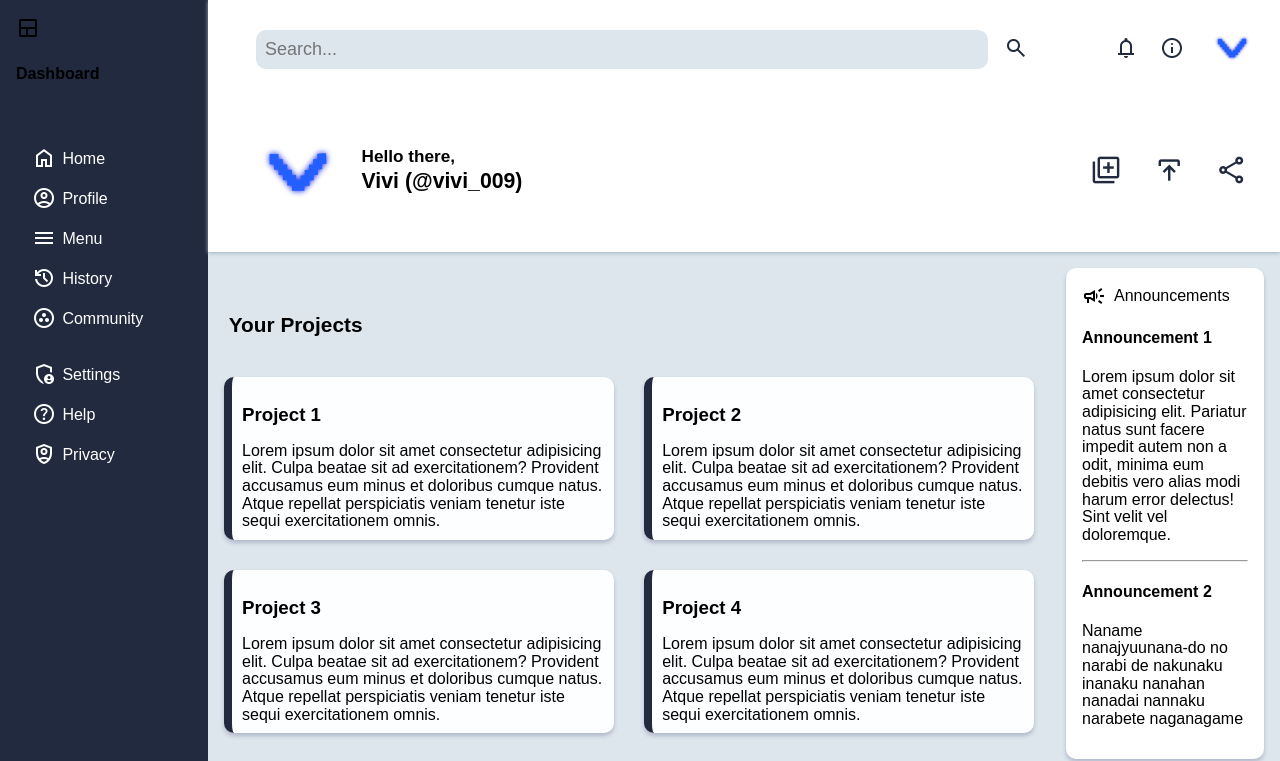
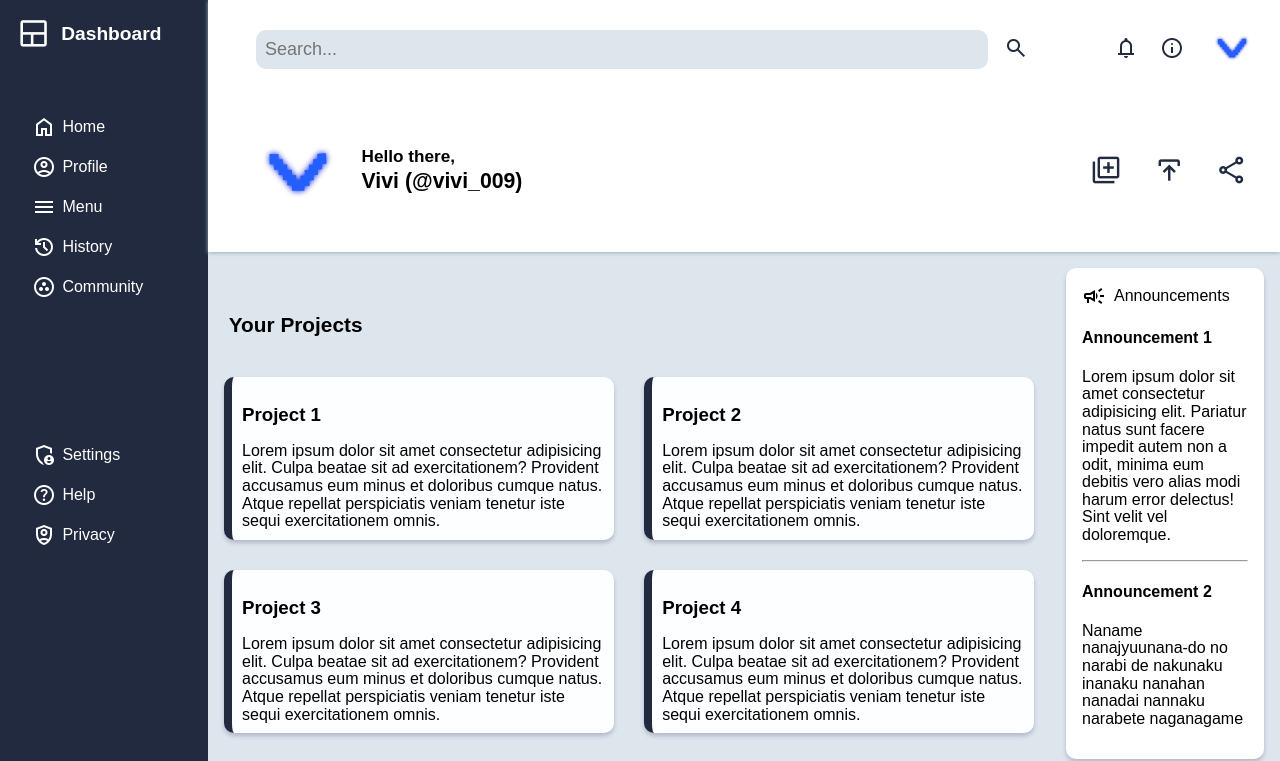
Before and after one commit to VishnuKun/admin-dashboard, a plain HTML site: page index.html in a window 1280 px wide. Shown: the top 761 px of the page. Drawn offline with nearby package versions, Linux system fonts and the light colour scheme.

Commit message:
Centered dashboard and start, removed styling from space element

```diff
--- a/css/style.css
+++ b/css/style.css
@@ -167,9 +167,9 @@ div.sticky-container>* {
 
 .your-projects {
     font-size: 1.3rem;
-  text-align: start;
-  margin-left: 1.3rem;
-  margin-top: 4rem;
+    text-align: start;
+    margin-left: 1.3rem;
+    margin-top: 4rem;
 }
 
 .right-side-bar {
@@ -236,7 +236,7 @@ button:hover {
     color: #F05454;
 }
 
-.sticky-container div:hover {
+.sticky-container div:hover:not(.space) {
     background-color: white;
     color: var(--sidebar-background-color);
     padding: .4rem;
@@ -247,12 +247,39 @@ button:hover {
 
 .header-bottom .material-symbols-outlined:hover {
     background-color: #9DB2BF;
-    color: aquamarine;
+    color: rgb(255, 255, 255);
     padding: .8rem;
     border-radius: 1rem;
     transition: color .3s ease-in-out;
 }
 
-input:hover, input:focus {
-   outline: 1px solid #212A3E;
+input:hover,
+input:focus {
+    outline: 1px solid #212A3E;
 }
+
+
+.dash-board {
+    color: white;
+    display: flex;
+    flex-direction: row;
+    align-items: center;
+    justify-content: start;
+    font-size: 1.2rem;
+    align-content: flex-start;
+    gap: 10px;
+}
+
+div.dash-board>* {
+    padding: 0;
+    margin: 0;
+}
+
+.dash-board .material-symbols-outlined {
+    font-size: 2.2rem;
+
+}
+
+.space {
+    height: 7rem;
+}
```
